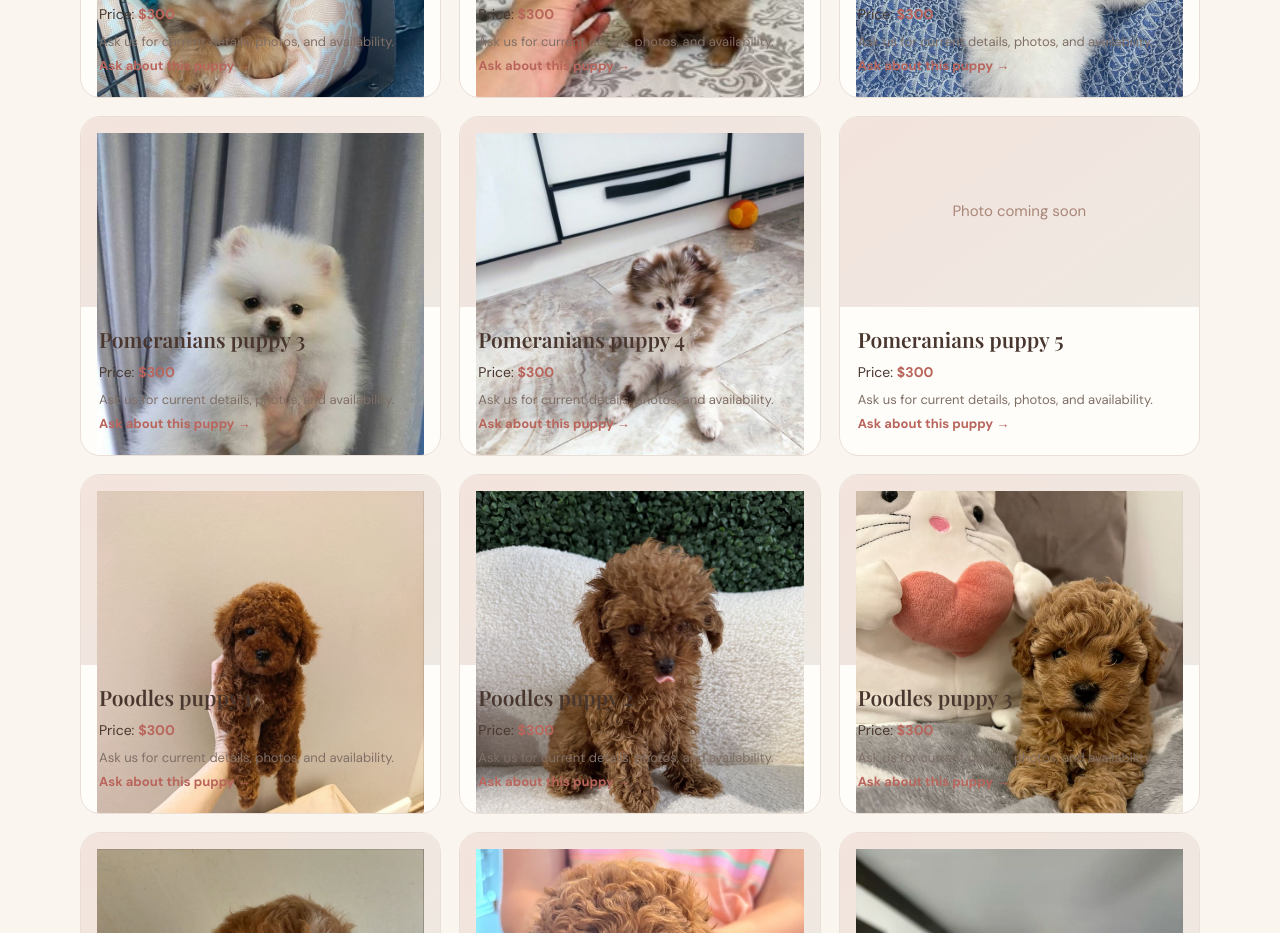
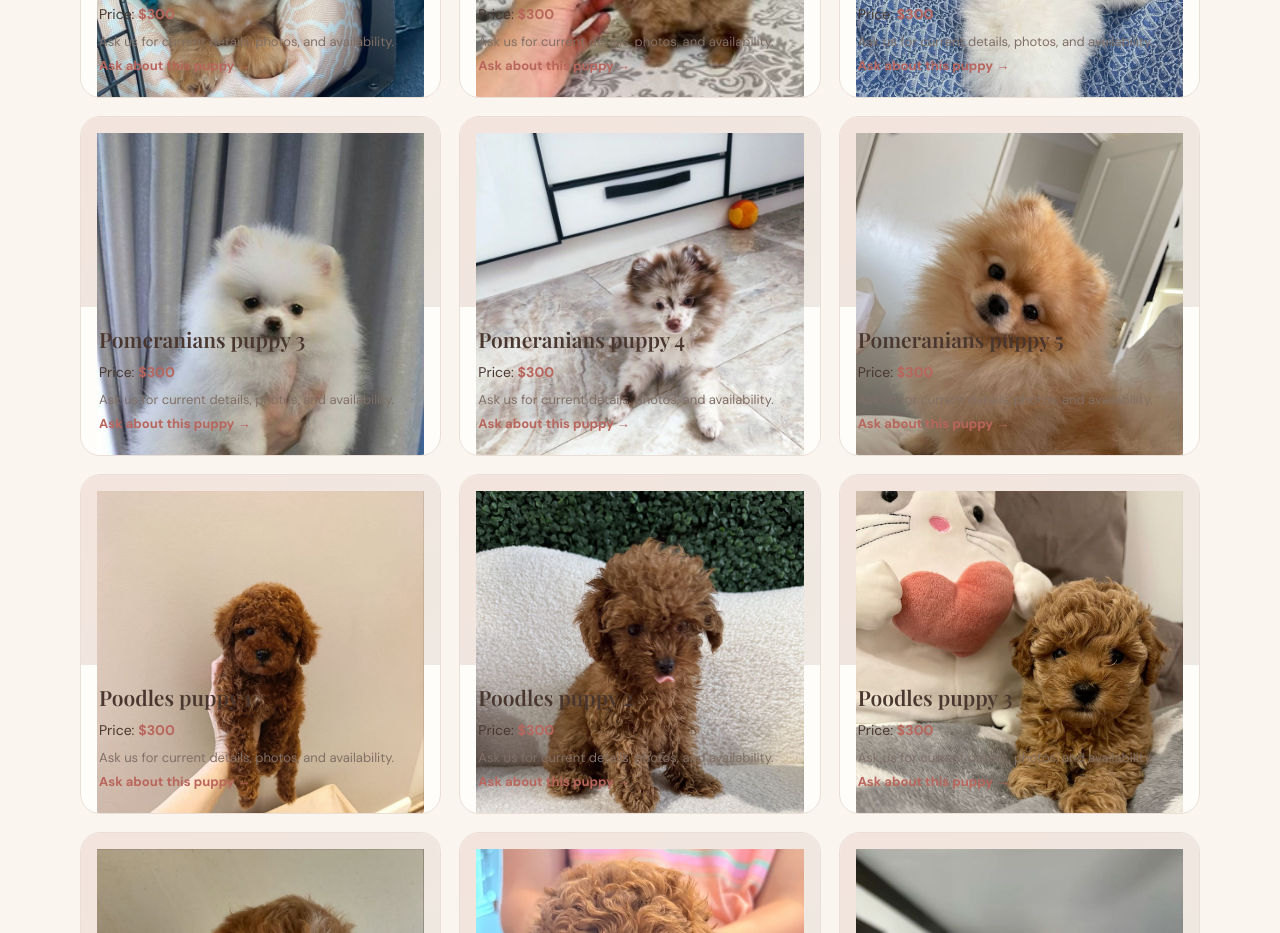
Before and after one commit to brittanymullar-ui/top-classics-paws, a plain HTML site: page index.html in a window 1280 px wide. Shown: the part 5914-6847 px from the top of the page. Drawn offline with nearby package versions, Linux system fonts and the light colour scheme.

Commit message:
Add fifth Pomeranian photo

```diff
--- a/index.html
+++ b/index.html
@@ -118,7 +118,7 @@
     ];
     const puppyPhotos = {
       "Dachshunds": ["IMG_9608.jpeg", "IMG_9603.jpeg", "IMG_9604.jpeg", "IMG_9605.jpeg", "IMG_9606.jpeg", "IMG_9607.jpeg", "IMG_9623.jpeg"],
-      "Pomeranians": ["IMG_9386.jpeg", "IMG_9610.jpeg", "IMG_9624.jpeg", "IMG_9625.jpeg"],
+      "Pomeranians": ["IMG_9386.jpeg", "IMG_9610.jpeg", "IMG_9624.jpeg", "IMG_9625.jpeg", "IMG_9626.jpeg"],
       "Maltese": ["IMG_8645.jpeg", "IMG_9577.jpeg", "IMG_9578.jpeg", "IMG_9579.jpeg", "IMG_9580.jpeg", "IMG_9581.jpeg", "IMG_9582.jpeg", "IMG_9583.jpeg", "IMG_9584.jpeg", "IMG_9585.jpeg"],
       "Yorkies": ["IMG_8647.jpeg", "IMG_9568.jpeg", "IMG_9570.jpeg", "IMG_9571.jpeg", "IMG_9572.jpeg", "IMG_9573.jpeg", "IMG_9574.jpeg", "IMG_9575.jpeg", "IMG_9576.jpeg", "IMG_8430.jpeg"],
       "French Bulldogs": ["IMG_9209.jpeg", "IMG_9590.jpeg", "IMG_9591.jpeg", "IMG_9592.jpeg", "IMG_9593.jpeg", "IMG_9594.jpeg", "IMG_9595.jpeg"],
```
